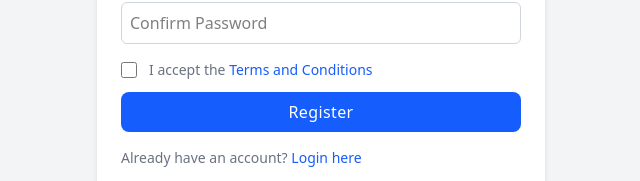
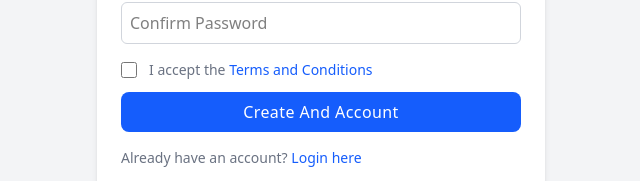
Before and after one commit to dipkorimon/InstaInsight, a Next.js app in the folder client/: page /auth/register in a window 1280 px wide. Shown: the part 484-665 px from the top of the page, without its empty margins (319-959 px from the left). Built offline with nearby package versions, Linux system fonts and the light colour scheme.

Commit message:
>> APP ADD<Auth>: User register button text changed;

```diff
--- a/client/app/auth/register/page.js
+++ b/client/app/auth/register/page.js
@@ -101,7 +101,7 @@ export default function RegisterPage() {
                                        href="#">Terms and Conditions</a></label>
                         </div>
                     </div>
-                    <SubmitButton text="Register"/>
+                    <SubmitButton text="Create and Account"/>
                 </form>
                 <p className="text-sm font-light text-gray-500">
                     Already have an account? <Link href="/auth/login/"
```
